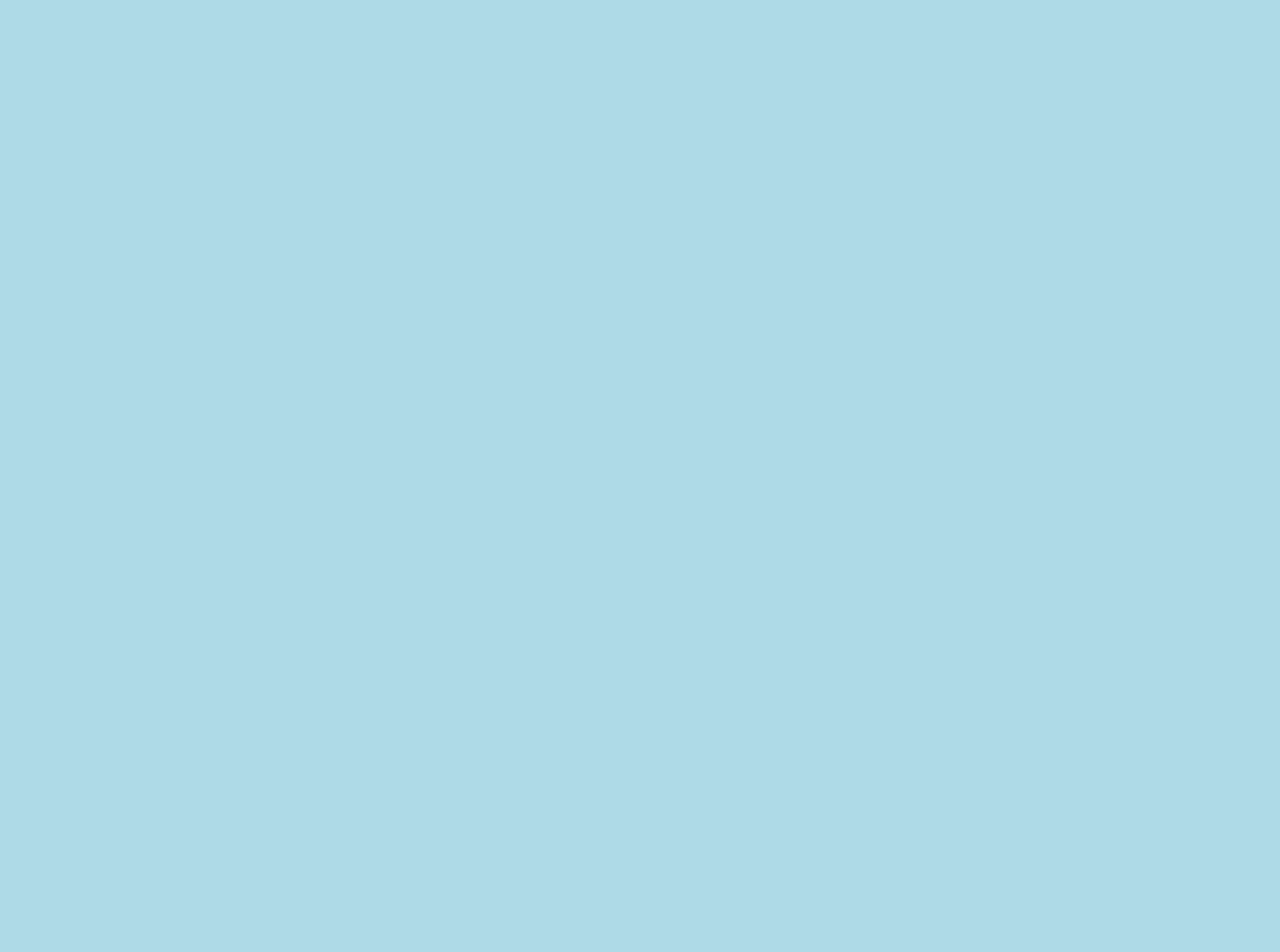
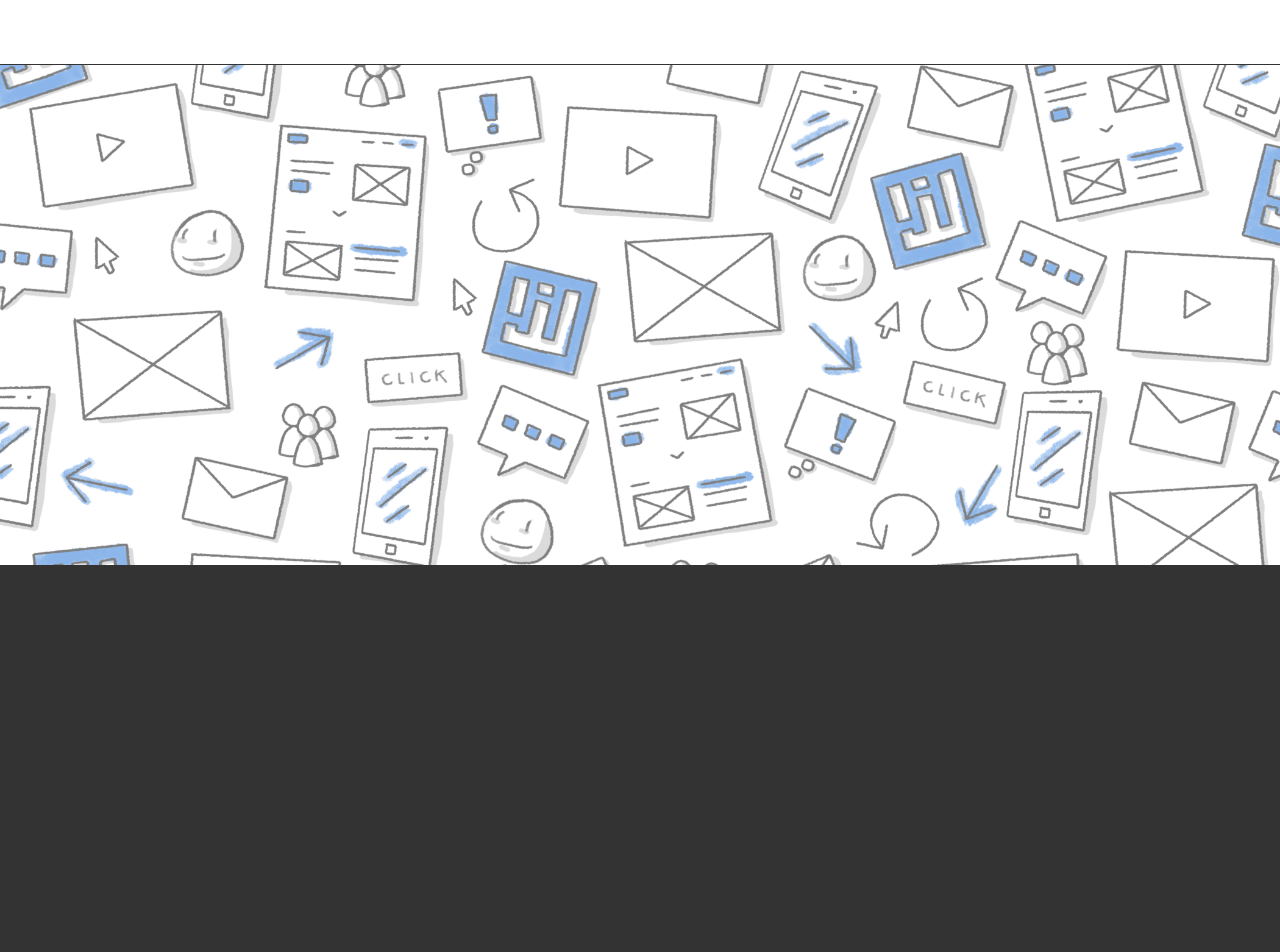
Before and after one commit to JayWaddy/jaywaddy.github.io, a plain HTML site: page index.html in a window 1280 px wide. Shown: the top 952 px of the page. Before the commit the page ends 800 px from the top, so only its background shows below. Drawn offline with Linux system fonts and the light colour scheme.

Commit message:
parallax bg
- parallax is fully functional
- images need to repeat seamlessly

```diff
--- a/index.html
+++ b/index.html
@@ -6,9 +6,16 @@
 	<meta http-equiv="X-UA-Compatible" content="ie=edge">
 
 	<link rel="stylesheet" href="style.css">
+
 	<title>Jay Waddy</title>
 </head>
 <body>
+	<div class="navbar"></div>
+	<div class="parallax bg-01"></div>
+	<section id="projects"></section>
+	<div class="parallax bg-02"></div>
+	<section id="about"></section>
 
+	<script src="/js/app.js"></script>
 </body>
 </html>
--- /dev/null
+++ b/js/app.js
@@ -0,0 +1,16 @@
+window.onload = () => {
+    parallax();
+};
+
+function parallax() {
+    const bg = document.querySelectorAll('.parallax');
+
+    window.addEventListener('scroll', () => {
+        let offset = window.pageYOffset * 0.8;
+
+        // offset both .parallax divs
+        for(let i = 0; i < bg.length; i++) {
+            bg[i].style.backgroundPositionY = offset + 'px';
+        }
+    });
+}
--- a/scss/style.scss
+++ b/scss/style.scss
@@ -1,4 +1,52 @@
+* {
+    padding: 0;
+    margin: 0;
+}
+
 body {
-    background: lightblue;
+    display: flex;
+    flex-direction: column;
+    justify-content: center;
+}
+
+.main-container {
+    width: 1200px;
+    border: 1px red solid;
+}
+
+// navbar
+.navbar {
+    background: white;
+    width: 100%;
+    height: 64px;
+    border-bottom: 1px #333 solid;;
+}
+
+// parallax backgrounds
+.parallax {
+    background-size: cover;
+    height: 500px;
+    opacity: 0.5;
+}
+
+.bg-01 {
+    background-image: url("/img/bg_blue.png");
+}
+
+.bg-02 {
+    background-image: url("/img/bg_yellow.png");
+}
+// sections
+section {
+    background: #333;
     color: white;
 }
+// projects
+#projects {
+    height: 600px;
+}
+
+// about
+#about {
+    height: 600px;
+}
```
Also changed, not shown: img/bg_blue.png (added), img/bg_yellow.png (added), style.css, 1 other file.
